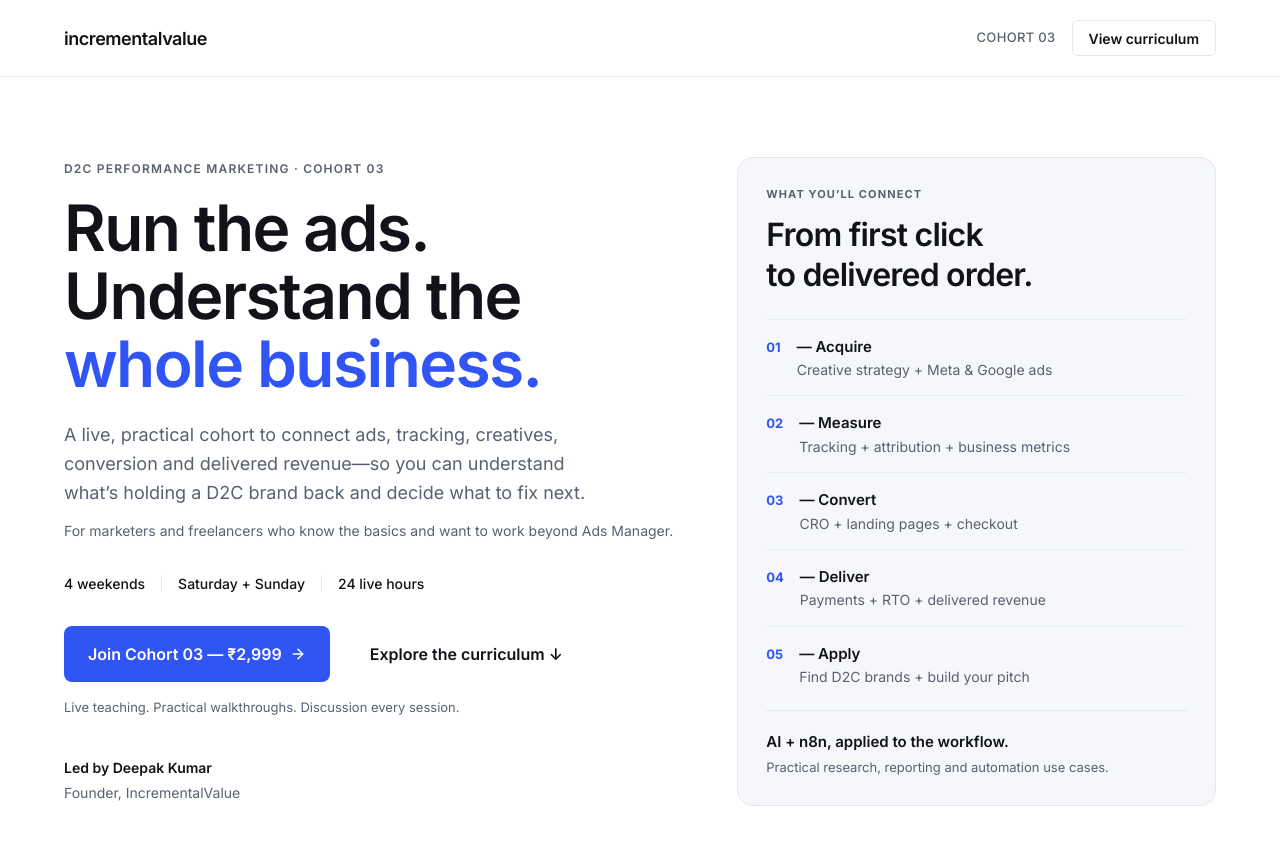
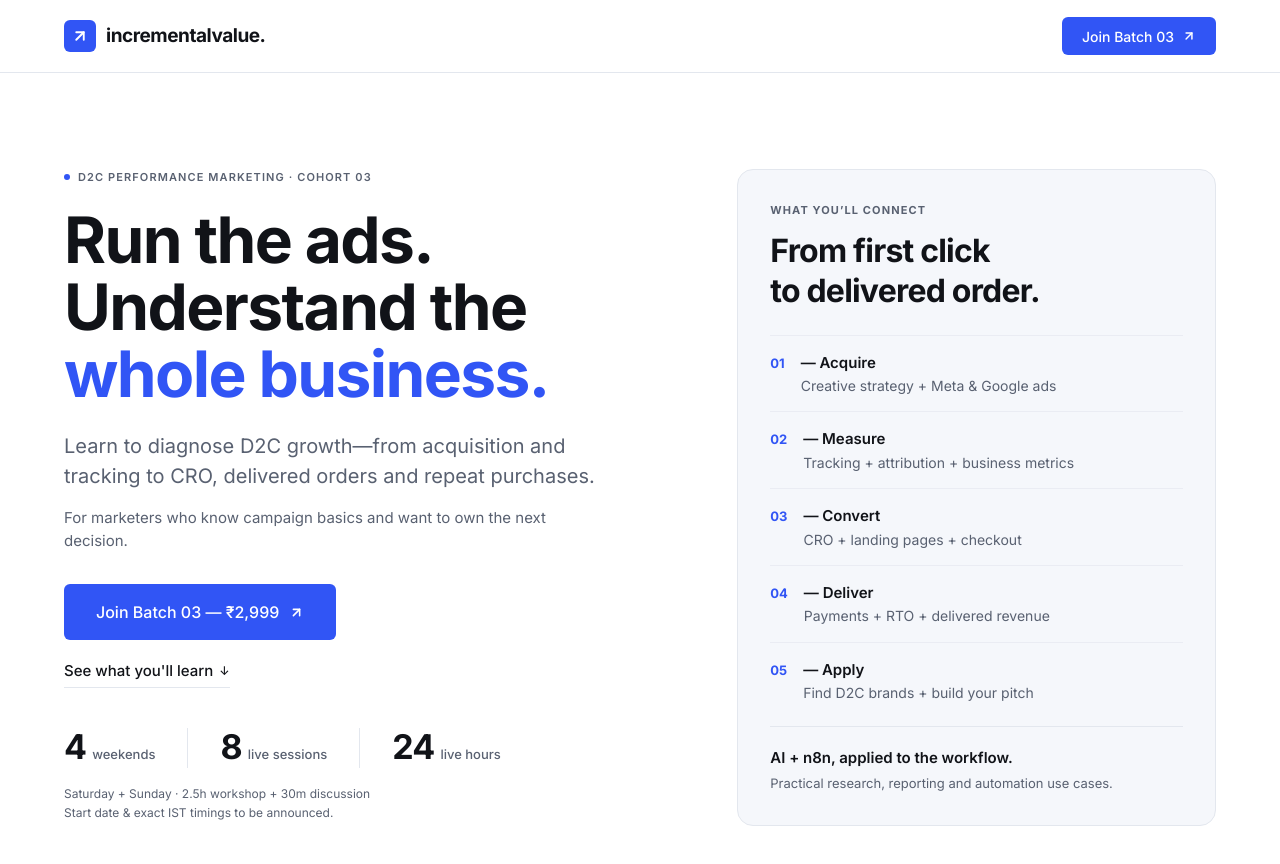
Before and after one commit to Deepakd25k/cohort_incrementalvalue_in, a React (Vite) app: page / in a window 1280 px wide. Shown: the top 864 px of the page. Built offline with nearby package versions, Linux system fonts and the light colour scheme.

Commit message:
style: exactly match UI from user provided image

```diff
--- a/src/components/Hero.jsx
+++ b/src/components/Hero.jsx
@@ -4,15 +4,9 @@ import Dialog from './Dialog';
 export default function Hero({ config }) {
   const [isDialogOpen, setIsDialogOpen] = useState(false);
 
-  // Fallback defaults to ensure nothing breaks if missing
   const {
     price = '₹2,999',
-    duration = '4 weekends',
-    schedule = 'Saturday + Sunday',
-    liveHours = '24 live hours', // Documenting assumption: 8 sessions x 3 hrs (2.5 teach + 0.5 disc)
     checkoutUrl = null,
-    startDate = null,
-    endDate = null,
     onViewCurriculum = () => console.log('Curriculum clicked')
   } = config || {};
 
@@ -26,79 +20,88 @@ export default function Hero({ config }) {
 
   return (
     <main className="w-full flex-grow flex items-center bg-background">
-      <div className="max-w-[1200px] mx-auto w-full px-5 md:px-6 pt-8 pb-10 md:py-16 lg:py-20 flex flex-col lg:flex-row items-center gap-12 lg:gap-16">
+      <div className="max-w-[1200px] mx-auto w-full px-5 md:px-6 pt-10 pb-12 md:py-16 lg:py-20 flex flex-col lg:flex-row gap-12 lg:gap-16">
 
         {/* Left Column - Copy */}
-        <div className="w-full lg:w-[56%] flex flex-col">
-          <div className="text-[12px] font-semibold text-secondary tracking-widest uppercase mb-4">
+        <div className="w-full lg:w-[56%] flex flex-col pt-2 md:pt-4">
+
+          {/* Eyebrow */}
+          <div className="flex items-center gap-2 text-[10px] sm:text-[11px] font-semibold text-secondary tracking-widest uppercase mb-5">
+            <span className="w-1.5 h-1.5 rounded-full bg-[#3155F5]"></span>
             D2C PERFORMANCE MARKETING · COHORT 03
           </div>
 
-          <h1 className="text-[38px] sm:text-[44px] lg:text-[56px] xl:text-[64px] font-semibold text-main leading-[1.06] tracking-tight mb-6">
+          {/* Headline */}
+          <h1 className="text-[46px] sm:text-[56px] lg:text-[64px] font-bold text-main leading-[1.05] tracking-tight mb-6">
             Run the ads.<br/>
             Understand the<br/>
-            <span className="text-accent">whole business.</span>
+            <span className="text-[#3155F5]">whole business.</span>
           </h1>
 
-          <p className="text-[16px] lg:text-[18px] text-secondary leading-[1.6] max-w-[550px] mb-3">
-            A live, practical cohort to connect ads, tracking, creatives, conversion and delivered revenue—so you can understand what’s holding a D2C brand back and decide what to fix next.
+          {/* Subheading 1 */}
+          <p className="text-[18px] md:text-[20px] text-secondary leading-[1.5] max-w-[540px] mb-4">
+            Learn to diagnose D2C growth—from acquisition and tracking to CRO, delivered orders and repeat purchases.
           </p>
 
-          <p className="text-[14px] text-secondary mb-8">
-            For marketers and freelancers who know the basics and want to work beyond Ads Manager.
+          {/* Subheading 2 */}
+          <p className="text-[15px] text-secondary max-w-[500px] mb-8">
+            For marketers who know campaign basics and want to own the next decision.
           </p>
 
-          {/* Course Facts */}
-          <div className="flex flex-wrap items-center gap-x-4 gap-y-2 text-[14px] font-medium text-main mb-8">
-            <span>{duration}</span>
-            <span className="hidden md:inline-block w-px h-4 bg-border"></span>
-            <span>{schedule}</span>
-            <span className="hidden md:inline-block w-px h-4 bg-border"></span>
-            <span>{liveHours}</span>
+          {/* CTA Group */}
+          <div className="flex flex-col items-start gap-5 mb-10 w-full sm:w-auto">
+            <button
+              onClick={handlePrimaryAction}
+              className="w-full sm:w-auto h-[54px] md:h-[56px] px-8 bg-[#3155F5] hover:bg-[#3155F5]/90 text-white text-[16px] font-medium rounded-[6px] flex items-center justify-center sm:justify-start gap-2.5 transition-colors focus:outline-none"
+            >
+              Join Batch 03 — {price}
+              <svg width="15" height="15" viewBox="0 0 24 24" fill="none" xmlns="http://www.w3.org/2000/svg">
+                <path d="M7 17L17 7" stroke="currentColor" strokeWidth="2.5" strokeLinecap="round" strokeLinejoin="round"/>
+                <path d="M7 7H17V17" stroke="currentColor" strokeWidth="2.5" strokeLinecap="round" strokeLinejoin="round"/>
+              </svg>
+            </button>
+
+            <button
+              onClick={onViewCurriculum}
+              className="text-[15px] font-medium text-main border-b border-border hover:border-main pb-1 transition-colors flex items-center gap-1.5"
+            >
+              See what you'll learn
+              <span className="text-[12px]">↓</span>
+            </button>
           </div>
 
-          {/* Actions */}
-          <div className="w-full sm:w-auto flex flex-col sm:flex-row items-center gap-4 mb-4">
-            <button
-              onClick={handlePrimaryAction}
-              className="w-full sm:w-auto h-[52px] md:h-[56px] px-6 bg-accent hover:bg-accent/90 text-white font-semibold rounded-lg flex items-center justify-center gap-2 transition-colors focus:outline-none focus:ring-2 focus:ring-accent focus:ring-offset-2"
-            >
-              Join Cohort 03 — {price}
-              <svg width="16" height="16" viewBox="0 0 16 16" fill="none" xmlns="http://www.w3.org/2000/svg" aria-hidden="true">
-                <path d="M3.33331 8H12.6666" stroke="currentColor" strokeWidth="1.5" strokeLinecap="round" strokeLinejoin="round"/>
-                <path d="M8 3.33331L12.6667 7.99998L8 12.6666" stroke="currentColor" strokeWidth="1.5" strokeLinecap="round" strokeLinejoin="round"/>
-              </svg>
-            </button>
-            <button
-              onClick={onViewCurriculum}
-              className="w-full sm:w-auto h-[52px] md:h-[56px] px-6 text-main font-semibold hover:bg-surface rounded-lg transition-colors flex items-center justify-center focus:outline-none focus:ring-2 focus:ring-border"
-            >
-              Explore the curriculum ↓
-            </button>
-          </div>
-          <div className="text-[13px] text-secondary mb-10">
-            Live teaching. Practical walkthroughs. Discussion every session.
+          {/* Stats Row */}
+          <div className="flex flex-wrap items-center gap-6 md:gap-8 mb-4">
+            <div className="flex items-baseline gap-1.5">
+              <span className="text-[34px] font-bold text-main leading-none tracking-tight">4</span>
+              <span className="text-[13px] text-secondary font-medium">weekends</span>
+            </div>
+            <div className="w-px h-10 bg-border hidden sm:block"></div>
+            <div className="flex items-baseline gap-1.5">
+              <span className="text-[34px] font-bold text-main leading-none tracking-tight">8</span>
+              <span className="text-[13px] text-secondary font-medium">live sessions</span>
+            </div>
+            <div className="w-px h-10 bg-border hidden sm:block"></div>
+            <div className="flex items-baseline gap-1.5">
+              <span className="text-[34px] font-bold text-main leading-none tracking-tight">24</span>
+              <span className="text-[13px] text-secondary font-medium">live hours</span>
+            </div>
           </div>
 
-          {/* Instructor & Dates */}
-          <div className="flex flex-col gap-1">
-            <div className="text-[14px] font-semibold text-main">Led by Deepak Kumar</div>
-            <div className="text-[14px] text-secondary">Founder, IncrementalValue</div>
-            {startDate && endDate && (
-              <div className="mt-4 text-[13px] font-medium text-main bg-surface px-3 py-1.5 rounded-md inline-block border border-border self-start">
-                Starts {startDate} · Enrolment closes {endDate}
-              </div>
-            )}
+          {/* Small Footer Text */}
+          <div className="text-[12px] text-secondary leading-relaxed max-w-[400px]">
+            Saturday + Sunday · 2.5h workshop + 30m discussion<br/>
+            Start date & exact IST timings to be announced.
           </div>
         </div>
 
         {/* Right Column - Learning Map */}
-        <div className="w-full lg:w-[44%]">
-          <div className="bg-surface border border-border rounded-[16px] p-5 md:p-[28px]">
+        <div className="w-full lg:w-[44%] mt-6 lg:mt-0 lg:pt-4">
+          <div className="bg-surface border border-border rounded-[16px] p-6 md:p-[32px]">
             <div className="text-[11px] font-bold text-secondary tracking-widest uppercase mb-3">
               WHAT YOU’LL CONNECT
             </div>
-            <h2 className="text-[28px] md:text-[32px] font-semibold text-main leading-tight tracking-tight mb-6">
+            <h2 className="text-[28px] md:text-[32px] font-bold text-main leading-tight tracking-tight mb-6">
               From first click<br/>
               to delivered order.
             </h2>
@@ -112,7 +115,7 @@ export default function Hero({ config }) {
                 { num: '05', title: 'Apply', desc: 'Find D2C brands + build your pitch' },
               ].map((item, idx) => (
                 <div key={item.num} className={`py-4 flex gap-4 ${idx !== 0 ? 'border-t border-border/60' : 'border-t border-border/60'}`}>
-                  <div className="text-[13px] font-bold text-accent pt-0.5">{item.num}</div>
+                  <div className="text-[13px] font-bold text-[#3155F5] pt-0.5">{item.num}</div>
                   <div>
                     <div className="text-[15px] font-semibold text-main mb-0.5">— {item.title}</div>
                     <div className="text-[14px] text-secondary leading-snug">{item.desc}</div>
--- a/src/components/Navbar.jsx
+++ b/src/components/Navbar.jsx
@@ -1,34 +1,42 @@
 import React from 'react';
 
 export default function Navbar() {
-  const onViewCurriculum = () => {
-    // Example callback for when #curriculum section is added
-    console.log('Navigating to curriculum section...');
+  const onJoinClick = () => {
+    // Scroll to pricing or open modal
+    console.log('Join clicked');
   };
 
   return (
     <nav className="w-full border-b border-border bg-background">
-      <div className="max-w-[1200px] mx-auto px-5 md:px-6 h-[64px] md:h-[76px] flex items-center justify-between">
-        <div className="text-[18px] font-semibold text-main tracking-tight">
-          incrementalvalue
+      <div className="max-w-[1200px] mx-auto px-5 md:px-6 h-[72px] flex items-center justify-between">
+
+        {/* Logo Left */}
+        <div className="flex items-center gap-2.5">
+          <div className="w-8 h-8 bg-[#3155F5] rounded-[6px] flex items-center justify-center">
+            <svg width="18" height="18" viewBox="0 0 24 24" fill="none" xmlns="http://www.w3.org/2000/svg">
+              <path d="M7 17L17 7" stroke="white" strokeWidth="2.5" strokeLinecap="round" strokeLinejoin="round"/>
+              <path d="M7 7H17V17" stroke="white" strokeWidth="2.5" strokeLinecap="round" strokeLinejoin="round"/>
+            </svg>
+          </div>
+          <div className="text-[19px] font-bold text-main tracking-tight">
+            incrementalvalue.
+          </div>
         </div>
-        <div className="flex items-center gap-4">
-          <span className="hidden md:block text-[13px] font-medium text-secondary uppercase tracking-wide">
-            COHORT 03
-          </span>
+
+        {/* Action Right */}
+        <div>
           <button
-            onClick={onViewCurriculum}
-            className="hidden md:flex h-9 px-4 items-center justify-center border border-border rounded-md text-[14px] font-semibold text-main hover:bg-surface transition-colors focus:outline-none focus:ring-2 focus:ring-accent focus:ring-offset-2"
+            onClick={onJoinClick}
+            className="h-[38px] px-4 md:px-5 bg-[#3155F5] hover:bg-[#3155F5]/90 text-white text-[14px] font-medium rounded-[6px] flex items-center gap-2 transition-colors focus:outline-none"
           >
-            View curriculum
-          </button>
-          <button
-            onClick={onViewCurriculum}
-            className="md:hidden flex items-center text-[14px] font-semibold text-accent focus:outline-none"
-          >
-            Curriculum ↗
+            Join Batch 03
+            <svg width="14" height="14" viewBox="0 0 24 24" fill="none" xmlns="http://www.w3.org/2000/svg">
+              <path d="M7 17L17 7" stroke="currentColor" strokeWidth="2.5" strokeLinecap="round" strokeLinejoin="round"/>
+              <path d="M7 7H17V17" stroke="currentColor" strokeWidth="2.5" strokeLinecap="round" strokeLinejoin="round"/>
+            </svg>
           </button>
         </div>
+
       </div>
     </nav>
   );
```
Also changed, not shown: 5 other files (tests, documents, lock files or other folders).
